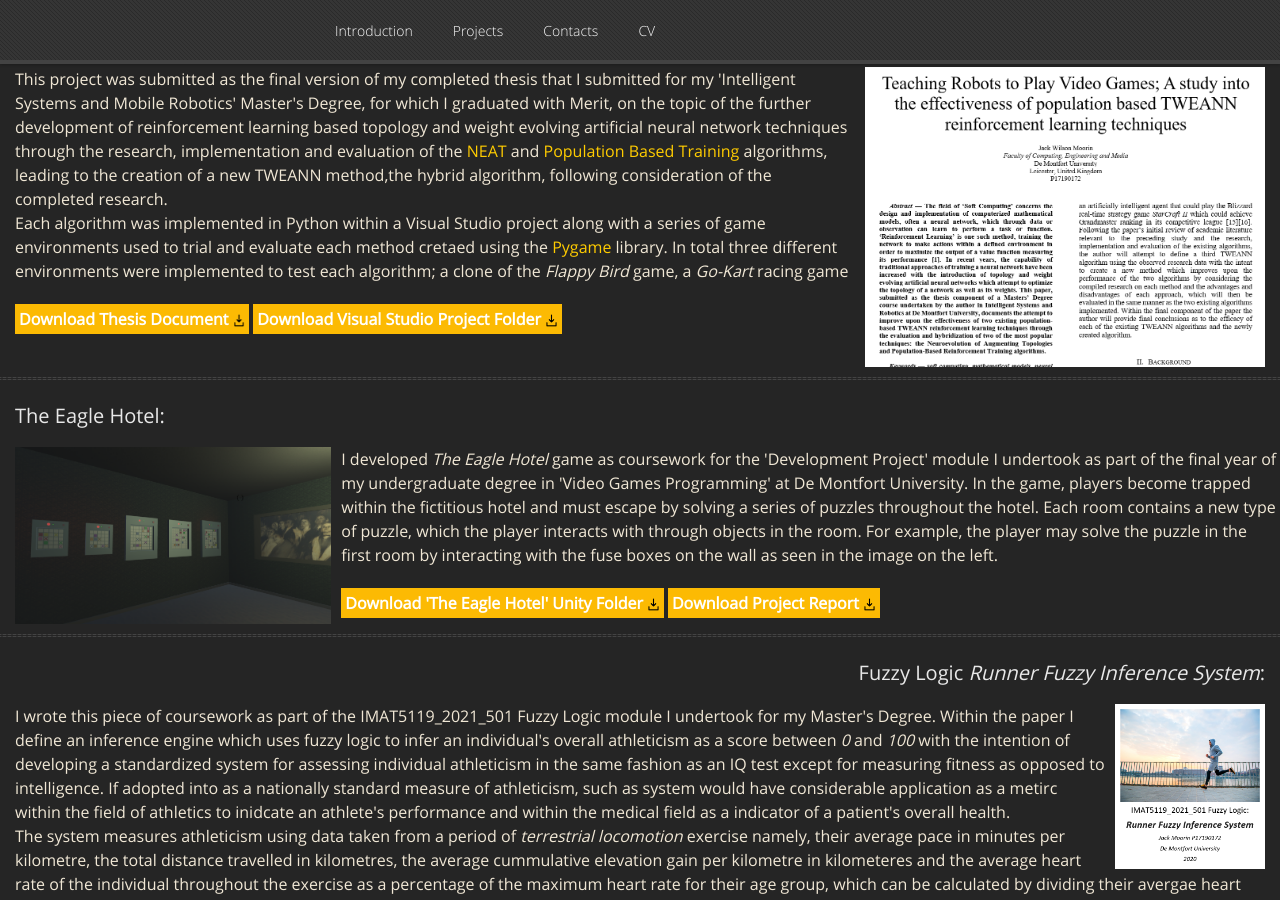
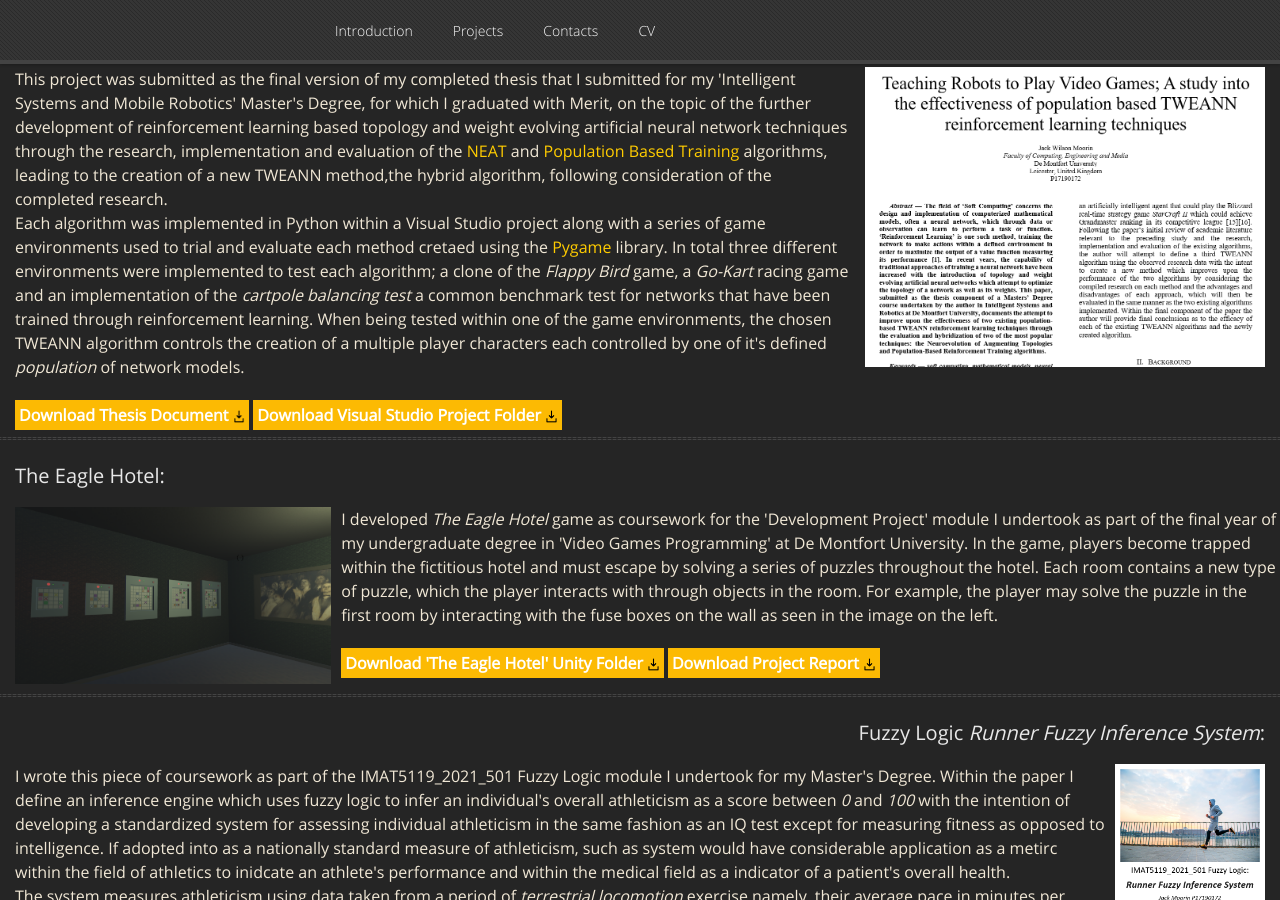
Before and after one commit to GamesProgrammingGrad2021/GamesProgrammingGrad2021.github.io, a Jekyll site: the page built from index.md, in a window 1280 px wide and 900 px high, scrolled down 1188 px. Built offline with Jekyll 4.4.1, drawn with Linux system fonts in a browser that asks for light colours; nearby versions of some CDN libraries; our own code applies the rules of GitHub Pages for plain Markdown files.

Commit message:
Update default.html

```diff
--- a/_layouts/default.html
+++ b/_layouts/default.html
@@ -141,10 +141,13 @@
 				based topology and weight evolving artificial neural network techniques through the research, implementation and evaluation of
 				the <a href="https://en.wikipedia.org/wiki/Neuroevolution_of_augmenting_topologies">NEAT</a> and
 				<a href="https://deepmind.com/blog/article/population-based-training-neural-networks">Population Based Training</a> algorithms,
-				leading to the creation of a new TWEANN method,the hybrid algorithm, following consideration of the completed research.<br>Each algorithm was
-				implemented in Python within a Visual Studio project along with a series of game environments used to trial and evaluate
-				each method cretaed using the <a href="https://www.pygame.org/news">Pygame</a> library. In total three different environments
-				were implemented to test each algorithm; a clone of the <i>Flappy Bird</i> game, a <i>Go-Kart</i> racing game
+				leading to the creation of a new TWEANN method,the hybrid algorithm, following consideration of the completed research.<br>Each
+				algorithm was implemented in Python within a Visual Studio project along with a series of game environments used to trial and
+				evaluate each method cretaed using the <a href="https://www.pygame.org/news">Pygame</a> library. In total three different
+				environments were implemented to test each algorithm; a clone of the <i>Flappy Bird</i> game, a <i>Go-Kart</i> racing game and an
+				implementation of the <i>cartpole balancing test</i> a common benchmark test for networks that have been trained through
+				reinforcement learning. When being tested within one of the game environments, the chosen TWEANN algorithm controls the creation
+				of a multiple player characters each controlled by one of it's defined <i>population</i> of network models.
 				<br><br>
 				<a href="TRTPVG A Study into Population Based TWEANN Reinforcement Learning Techniques.docx" class="project_download">Download Thesis Document <img src="Download_Icon.png" alt="" class="project_button_icon"></a>
 				<a href="https://drive.google.com/file/d/1i1XHY2IBwtHTmpdbeDr3zzAB91ULiY4d/view?usp=sharing" class="project_download">Download Visual Studio Project Folder <img src="Download_Icon.png" alt="" class="project_button_icon"></a>
```
